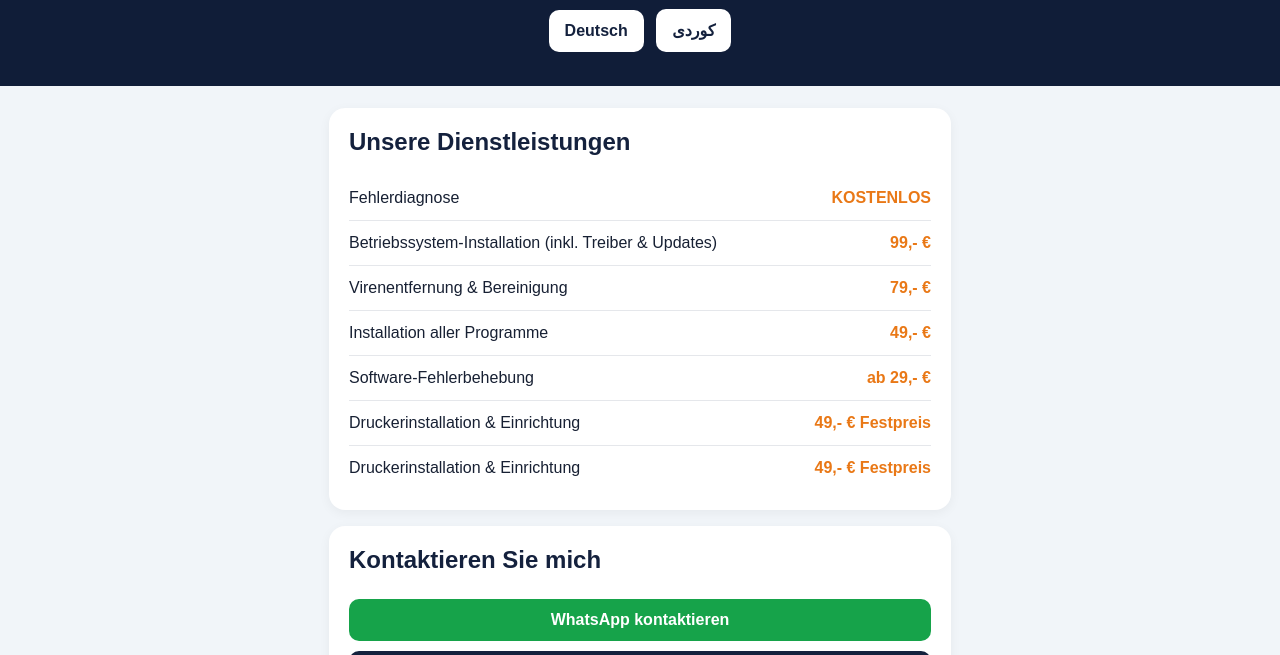
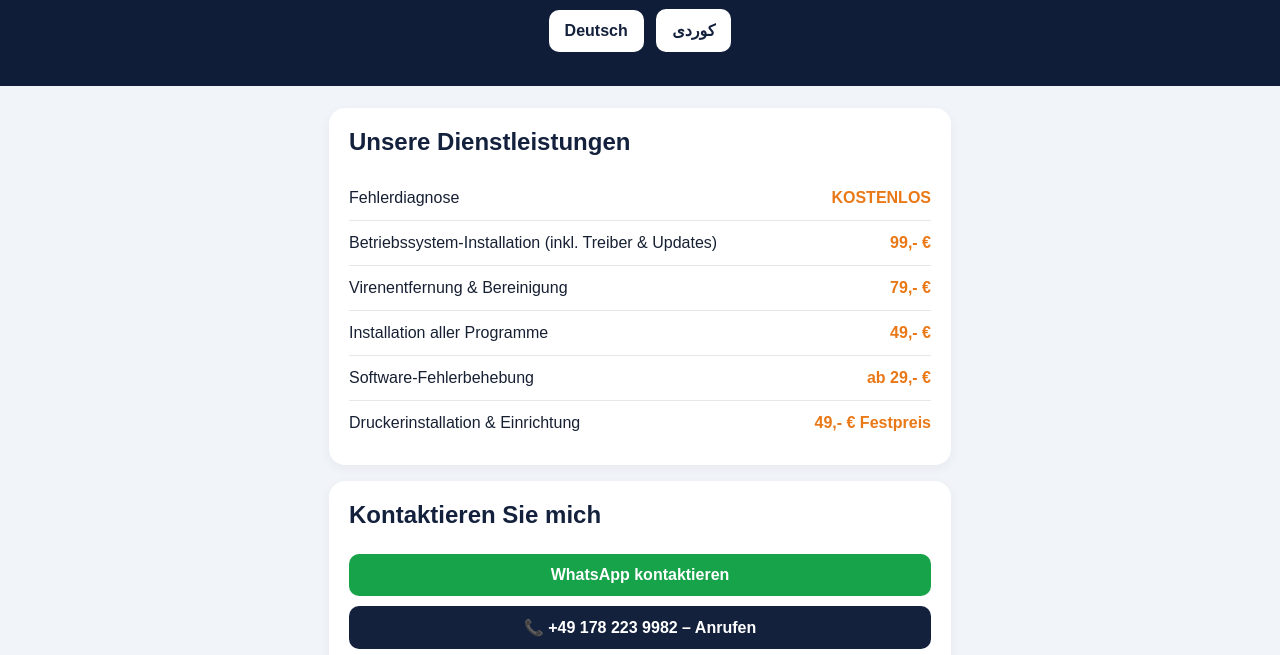
Before and after one commit to 5v85sf7wbc-a11y/karzan-it-loesungen, a plain HTML site: page index.html in a window 1280 px wide. Shown: the part 145-800 px from the top of the page. Drawn offline with Linux system fonts and the light colour scheme.

Commit message:
Update index.html

```diff
--- a/index.html
+++ b/index.html
@@ -42,7 +42,6 @@ footer{text-align:center;padding:20px;color:#5b6474;font-size:14px}
     <div class="service"><span id="s4">Installation aller Programme</span><span class="price">49,- €</span></div>
     <div class="service"><span id="s5">Software-Fehlerbehebung</span><span class="price" id="p5">ab 29,- €</span></div>
     <div class="service"><span id="s6">Druckerinstallation & Einrichtung</span><span class="price">49,- € Festpreis</span></div>
-    <div class="service"><span id="s6">Druckerinstallation & Einrichtung</span><span class="price">49,- € Festpreis</span></div>
   </section>
 
   <section class="card">
```
